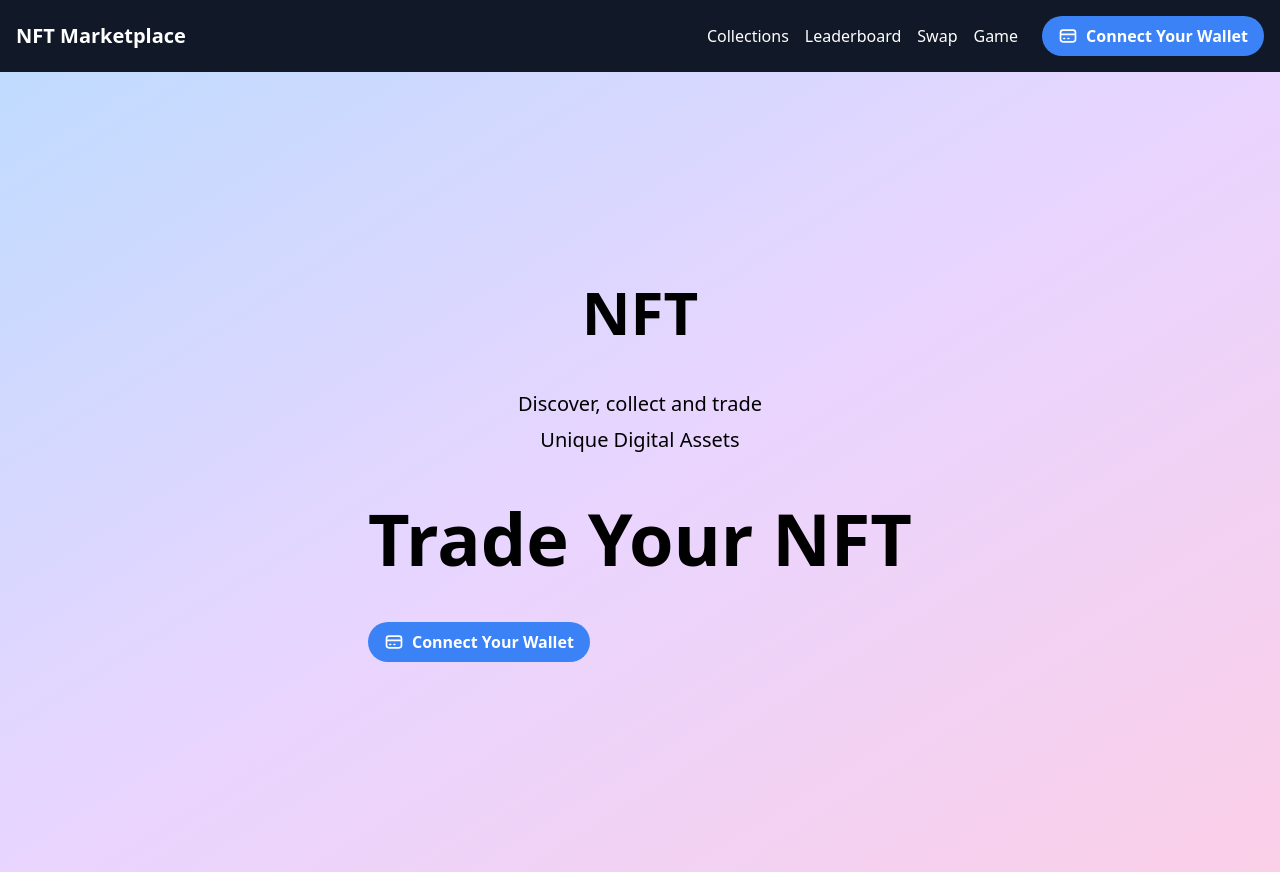
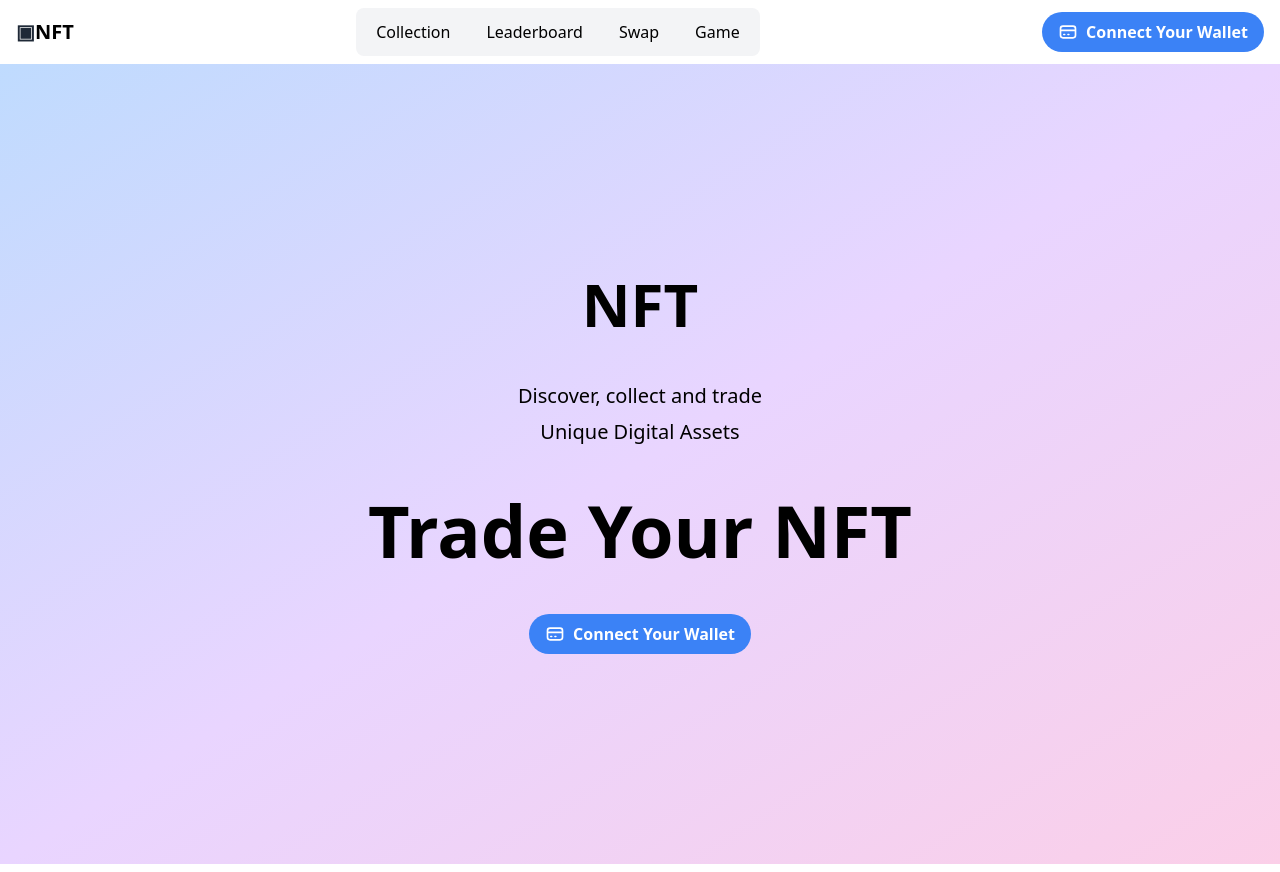
Before and after one commit to kclhh4318/XRPL, a React (Create React App) app: page / in a window 1280 px wide. Built offline with nearby package versions, Linux system fonts and the light colour scheme.

Commit message:
🚧 내비게이션 바 및 디자인 작업 수정 중

```diff
--- a/src/components/Navbar.jsx
+++ b/src/components/Navbar.jsx
@@ -1,37 +1,43 @@
-// src/components/Navbar.jsx
-import React from "react";
-import { Link } from "react-router-dom";
-import { useWallet } from "../contexts/WalletContext";
-import ConnectWalletButton from "./ConnectWalletButton";
+import React from 'react';
+import { Link, useLocation } from 'react-router-dom';
+import { useWallet } from '../contexts/WalletContext';
+import ConnectWalletButton from './ConnectWalletButton';
 
 const Navbar = () => {
+  const location = useLocation();
   const { walletAddress } = useWallet();
 
+  const isActive = (path) => {
+    return location.pathname === path ? 'bg-gray-200' : '';
+  };
+
   return (
-    <nav className="bg-gray-900 p-4">
-      <div className="container mx-auto flex justify-between items-center">
-        <Link to="/" className="text-white text-xl font-bold">
-          NFT Marketplace
+    <nav className="bg-white shadow-md">
+      <div className="container mx-auto px-4 flex justify-between items-center h-16">
+        <Link to="/" className="text-xl font-bold">
+          <span className="text-gray-800">&#9635;</span>NFT
         </Link>
-        <div className="flex items-center space-x-6">
-          <div className="flex space-x-4">
-            <Link to="/collections" className="text-white hover:text-gray-300">
-              Collections
+        <div className="flex items-center justify-center">
+          <div className="flex space-x-1 bg-gray-100 rounded-lg p-1">
+            <Link to="/collections" className={`px-4 py-2 rounded-md ${isActive('/collections')}`}>
+              Collection
             </Link>
-            <Link to="/leaderboard" className="text-white hover:text-gray-300">
+            <Link to="/leaderboard" className={`px-4 py-2 rounded-md ${isActive('/leaderboard')}`}>
               Leaderboard
             </Link>
-            <Link to="/swap" className="text-white hover:text-gray-300">
+            <Link to="/swap" className={`px-4 py-2 rounded-md ${isActive('/swap')}`}>
               Swap
             </Link>
-            <Link to="/select-nft" className="text-white hover:text-gray-300">
+            <Link to="/select-nft" className={`px-4 py-2 rounded-md ${isActive('/select-nft')}`}>
               Game
             </Link>
           </div>
+        </div>
+        <div>
           {walletAddress ? (
-            <Link to="/profile" className="text-white hover:text-gray-300">
+            <div className="bg-gray-100 px-4 py-2 rounded-md">
               {walletAddress.slice(0, 6)}...{walletAddress.slice(-4)}
-            </Link>
+            </div>
           ) : (
             <ConnectWalletButton />
           )}
--- a/src/pages/Home.jsx
+++ b/src/pages/Home.jsx
@@ -1,4 +1,3 @@
-// src/pages/Home.jsx
 import React from 'react';
 import { useNavigate } from 'react-router-dom';
 import { useWallet } from '../contexts/WalletContext';
@@ -14,14 +13,12 @@ const Home = () => {
   }
 
   return (
-    <div className="flex flex-col items-center justify-center min-h-screen bg-gradient-to-br from-blue-200 via-purple-200 to-pink-200">
-      <div className="text-center">
-        <h1 className="text-6xl font-bold mb-12">NFT</h1>
-        <p className="text-xl mb-2">Discover, collect and trade</p>
-        <p className="text-xl mb-12">Unique Digital Assets</p>
-        <h2 className="text-7xl font-bold mb-12">Trade Your NFT</h2>
-        <ConnectWalletButton />
-      </div>
+    <div className="flex flex-col items-center justify-center min-h-screen bg-gradient-to-br from-blue-200 via-purple-200 to-pink-200 text-center">
+      <h1 className="text-6xl font-bold mb-12">NFT</h1>
+      <p className="text-xl mb-2">Discover, collect and trade</p>
+      <p className="text-xl mb-12">Unique Digital Assets</p>
+      <h2 className="text-7xl font-bold mb-12">Trade Your NFT</h2>
+      <ConnectWalletButton />
     </div>
   );
 };
```
